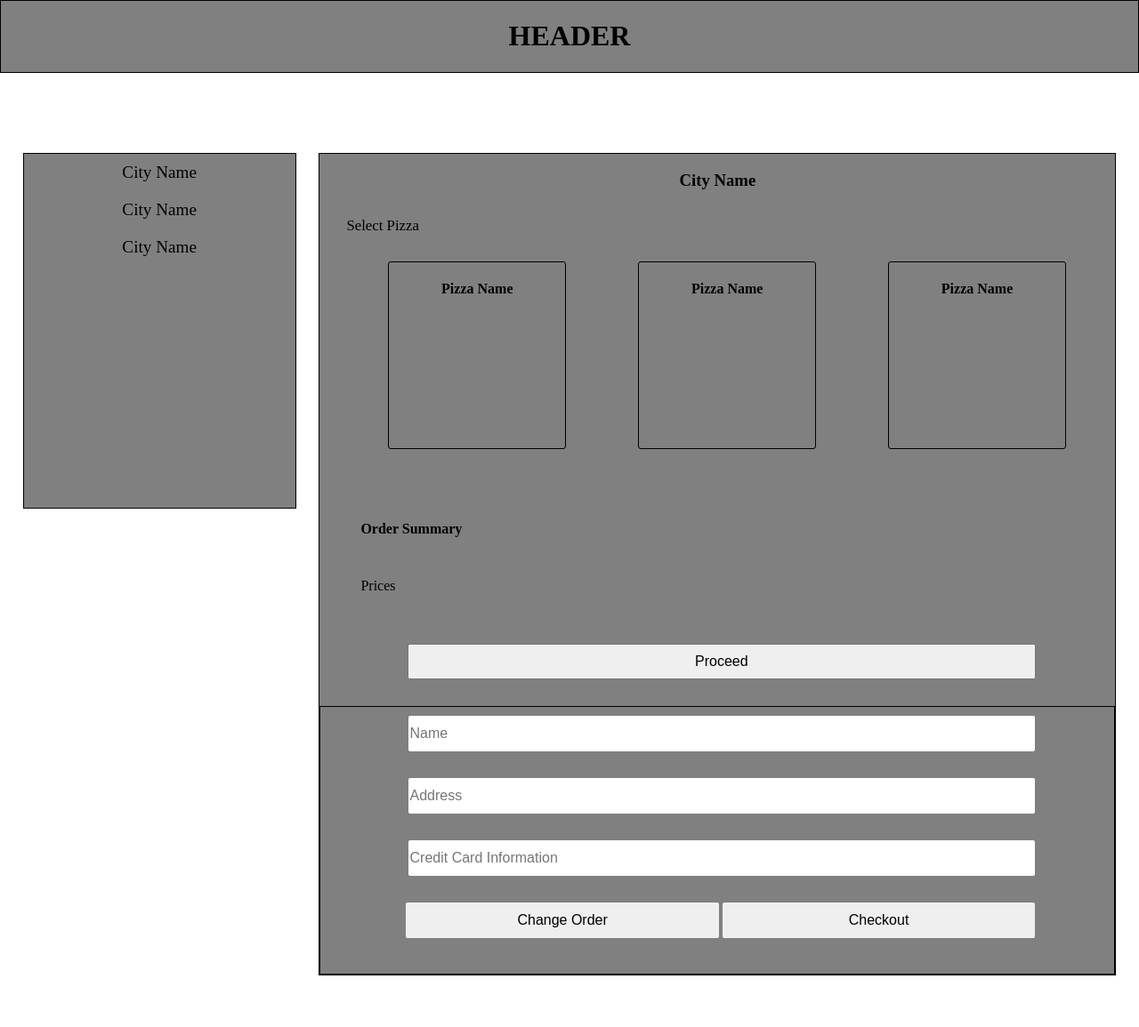
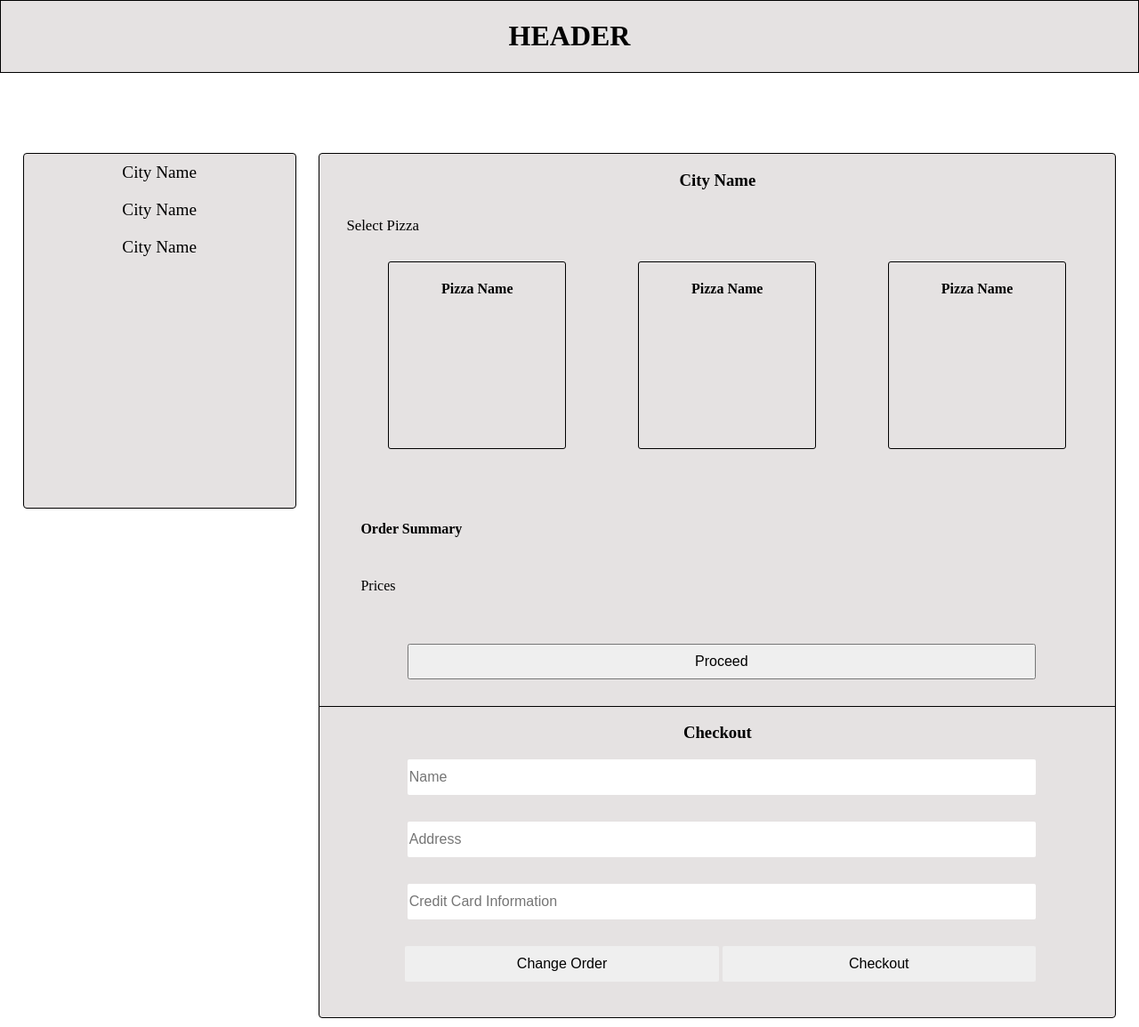
Before and after one commit to cyurtbil/CengosPizza, a website: page app/index.html in a window 1280 px wide. Shown: the whole page at 89% size. Before the commit the page ends 1107 px from the top, so only its background shows below. Drawn offline with nearby package versions, Linux system fonts and the light colour scheme; files that its build step writes are made by us from their sources.

Commit message:
skeleton of the app is ready

```diff
--- a/app/css/main.css
+++ b/app/css/main.css
@@ -31,7 +31,7 @@ body {
 /*=======================================*/
 
 header {
-  background-color: grey;
+  background-color: rgb(229, 226, 226);
   border: 1px solid black;
   text-align: center;
 }
--- a/app/css/partials/form.css
+++ b/app/css/partials/form.css
@@ -2,7 +2,11 @@
 /*Checout Form*/
 /*=======================================*/
 form {
-  border: 1px solid black;
+  border-top: 1px solid black;
+}
+
+form h3 {
+  text-align: center;
 }
 
 form input[type="text"] {
@@ -24,7 +28,7 @@ form input[type="submit"] {
   margin-bottom: 40px;
 }
 
-form input:nth-child(4) {
+form input:nth-child(5) {
   margin-left: 96px;
 }
 /*=======================================*/
--- a/app/css/partials/pizza-section.css
+++ b/app/css/partials/pizza-section.css
@@ -4,10 +4,11 @@
 
 section {
   width: 70%;
-  background-color: grey;
+  background-color: rgb(229, 226, 226);
   float: right;
   border: 1px solid black;
   margin: 10px 2% 10px 0.5%;
+  border-radius: 4px;
 }
 
 section h3 {
--- a/app/css/partials/sidebar.css
+++ b/app/css/partials/sidebar.css
@@ -5,11 +5,12 @@
 aside {
   width: 24%;
   height: 400px;
-  background-color: grey;
+  background-color: rgb(229, 226, 226);
   float: left;
   border: 1px solid black;
   margin: 10px 0.5% 10px 2%;
   position: fixed;
+  border-radius: 4px;
 }
 
 aside ul {
--- a/app/index.html
+++ b/app/index.html
@@ -42,6 +42,7 @@
       <button type="submit" id="proceed">Proceed</button>
 
       <form>
+        <h3>Checkout</h3>
         <input type="text" placeholder="Name" hidden>
         <input type="text" placeholder="Address">
         <input type="text" placeholder="Credit Card Information">
```
